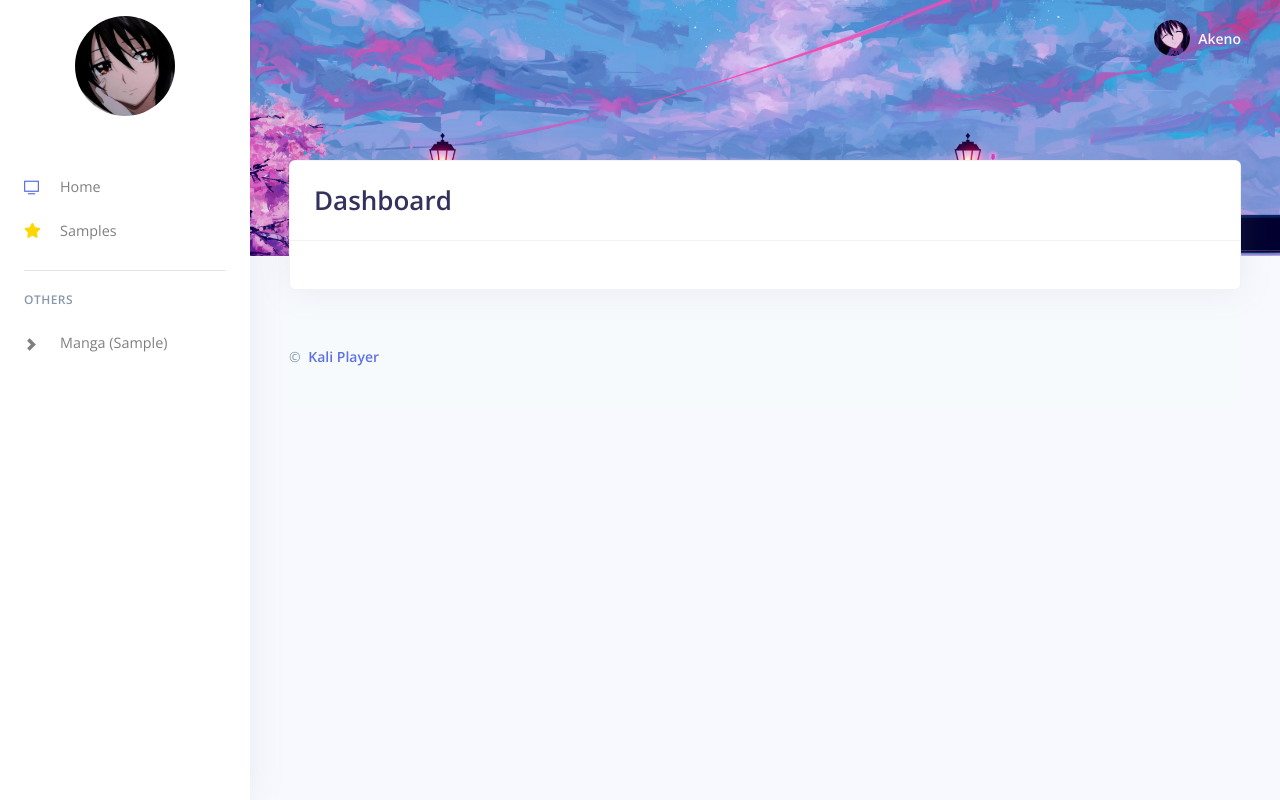
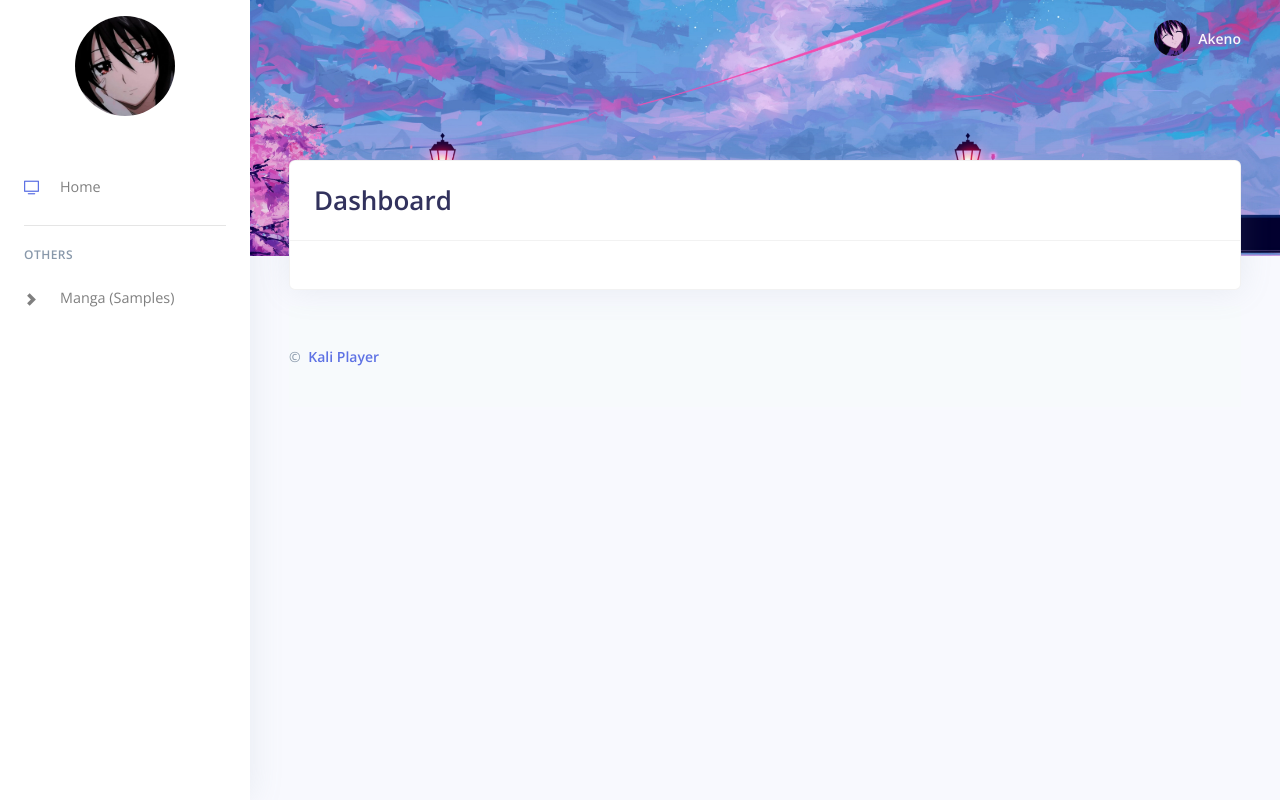
Before and after one commit to lucasfrag/Akeno-Reader, a PHP site: page / in a window 1280 px wide. Run offline with PHP 8.4, Linux system fonts and the light colour scheme.

Commit message:
Removed Samples from folder list on navbar

```diff
--- a/assets/includes/content.php
+++ b/assets/includes/content.php
@@ -8,14 +8,13 @@
     }
 
     function getConteudo($pasta) {
-        // Inicializa um objeto vazio
         $conteudoObj = new stdClass();
         $conteudoObj->nomePasta = $pasta;
         $conteudoObj->pastaRaiz = './files/'. $pasta . "/";
 
+
+        /* PERSONALIZE CONTENT */
         // Add cases to set specific properties for each folder
-
-        // $$conteudoObj->iconeNav = Defines which classes will be used to build the icon in the html <i> located in header.php
 
         switch ($pasta) {
             case "Cursos":
--- a/assets/includes/header.php
+++ b/assets/includes/header.php
@@ -90,7 +90,7 @@
           foreach ($folders as $folder) {
               $conteudo = getConteudo($folder);
 
-              if(!is_null($conteudo) && $conteudo->nomePasta != "Sample") {
+              if(!is_null($conteudo) && $conteudo->nomePasta != "Samples") {
                 echo "
                 <li class='nav-item'>
                   <a class='nav-link' href='library.php?content=". $conteudo->nomePasta ."'>
@@ -113,8 +113,8 @@
       <!-- Navigation -->
       <ul class="navbar-nav mb-md-3">
         <li class="nav-item">
-          <a class="nav-link" target='' href="library.php?content=Sample">
-            <i class="ni ni-bold-right"></i> Manga (Sample)
+          <a class="nav-link" target='' href="library.php?content=Samples">
+            <i class="ni ni-bold-right"></i> Manga (Samples)
           </a>
         </li>
 
```
